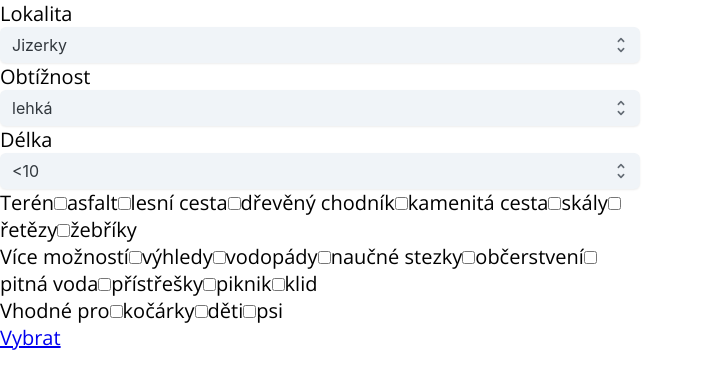
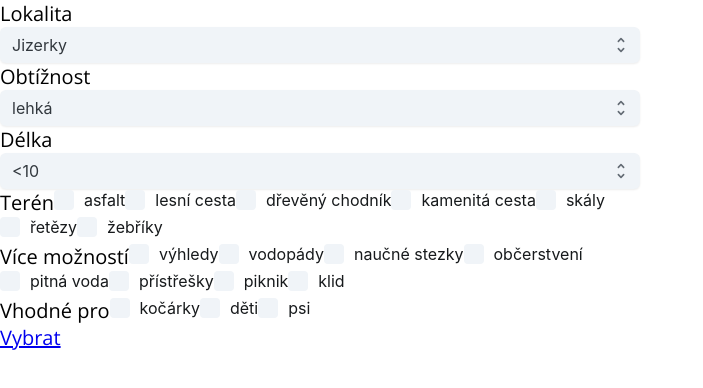
Before and after one commit to MichaelaKnizek/projekt-DKK, a React (Vite) app: page /filter in a window 1280 px wide. Shown: the top 388 px of the page, without its empty margins (0-703 px from the left). Built offline with nearby package versions, Linux system fonts and the light colour scheme.

Commit message:
add checkbox ui components

```diff
--- a/src/pages/FilterPage/components/Form.jsx
+++ b/src/pages/FilterPage/components/Form.jsx
@@ -8,6 +8,7 @@ import Option from '@mui/joy/Option';
 import Checkbox from '@mui/joy/Checkbox';
 
 import './Form.css';
+import { ListItem } from '@mui/joy';
 
 const Form = () => {
   const [searchParams, setSearchParams] = useSearchParams();
@@ -93,44 +94,38 @@ const Form = () => {
       <div>
         <label htmlFor="terrain">Terén</label>
         {tripFilter.terrainType.map((item) => (
-          <label key={item}>
-            <input
-              type="checkbox"
-              name={item}
+          <Checkbox
+            key={item}
+            variant="soft"
+            label={item}
             checked={formValues.terrain?.includes(item)}
             onChange={() => handleCheckboxChange('terrain', item)}
-            />
-            {item}
-          </label>
+          ></Checkbox>
         ))}
       </div>
       <div>
         <label htmlFor="features">Více možností</label>
 
         {tripFilter.features.map((item) => (
-          <label key={item}>
-            <input
-              type="checkbox"
-              name={item}
+          <Checkbox
+            key={item}
+            variant="soft"
+            label={item}
             checked={formValues.features?.includes(item)}
             onChange={() => handleCheckboxChange('features', item)}
-            />
-            {item}
-          </label>
+          ></Checkbox>
         ))}
       </div>
       <div>
         <label htmlFor="suitableFor">Vhodné pro</label>
         {tripFilter.suitableFor.map((item) => (
-          <label key={item}>
-            <input
-              type="checkbox"
-              name={item}
+          <Checkbox
+            key={item}
+            variant="soft"
+            label={item}
             checked={formValues.suitableFor?.includes(item)}
             onChange={() => handleCheckboxChange('suitableFor', item)}
-            />
-            {item}
-          </label>
+          ></Checkbox>
         ))}
       </div>
       <NavLink to={`/result?${searchParams.toString()}`}>Vybrat</NavLink>
```
Lines whose indentation alone changed are shown as unchanged.
